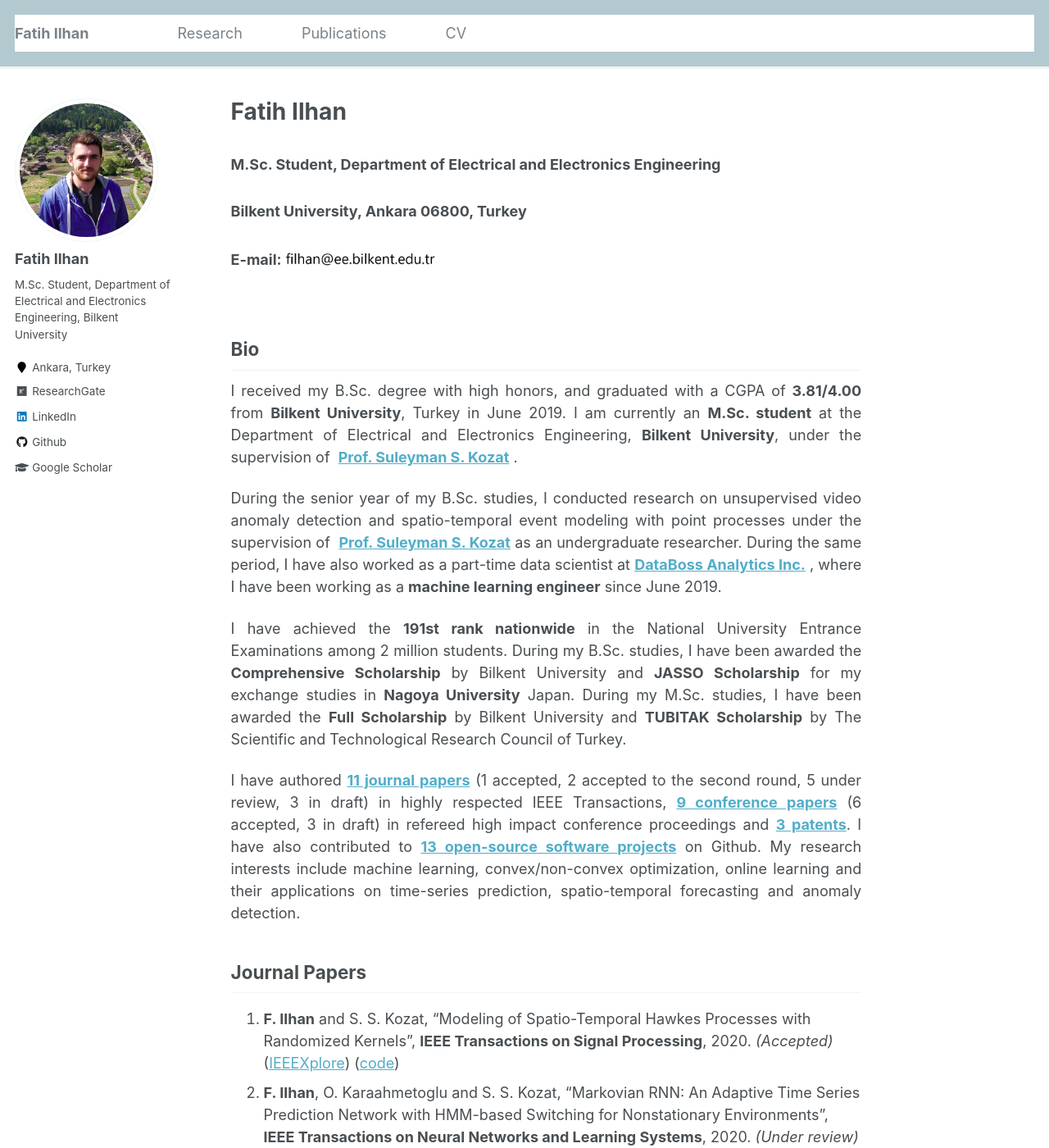
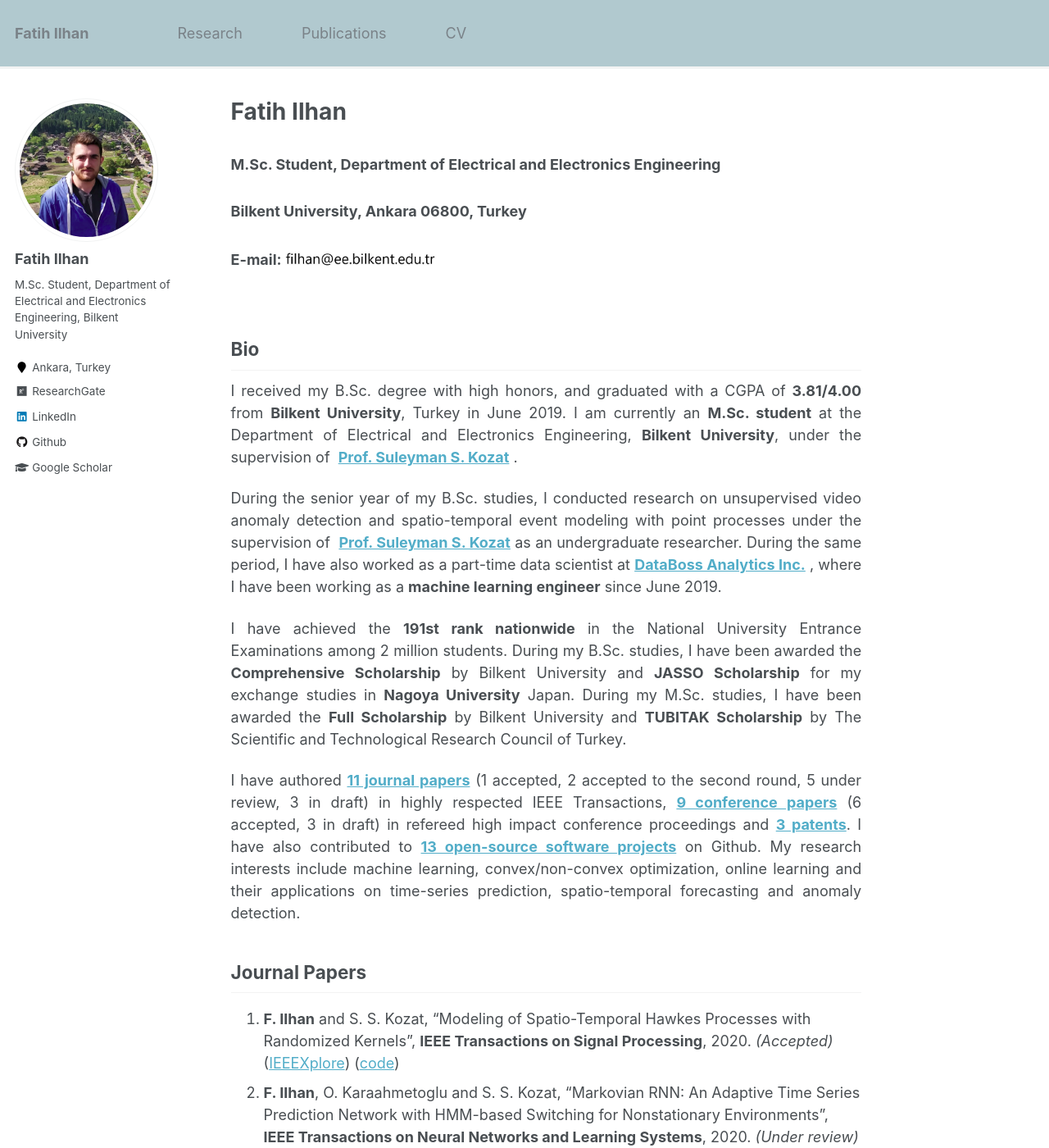
Before and after one commit to fatih-ilhan/fatih-ilhan.github.io, a Jekyll site: the page built from _pages/about.md, in a window 1280 px wide and 1400 px high. Shown: the whole window at 82% size. Built offline with Jekyll 4.4.1, drawn with Linux system fonts in a browser that asks for light colours.

Commit message:
Update _navigation.scss

```diff
--- a/_sass/_navigation.scss
+++ b/_sass/_navigation.scss
@@ -175,7 +175,7 @@
 .greedy-nav {
   position: relative;
   min-width: 250px;
-  background: $background-color;
+  background: #b1c9cf;
 
   a {
     display: block;
```
